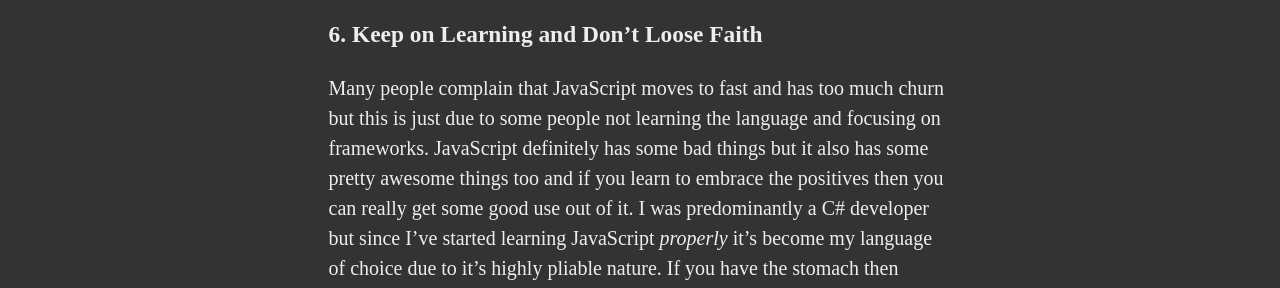
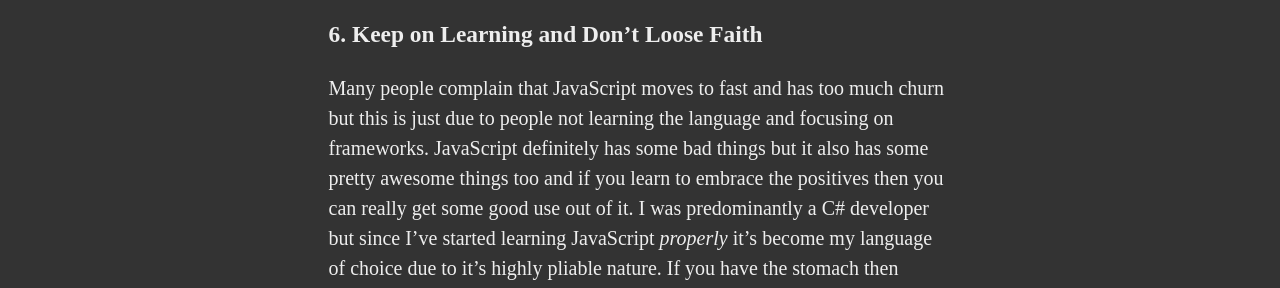
Before and after one commit to RobBollons/robbollons.github.io, a Jekyll site: the page built from _posts/2016-01-15-making-the-most-of-the-javascript-language.md, in a window 1280 px wide and 900 px high, scrolled down 4824 px. Shown: the part 271-559 px from the top of the window. Built offline with Jekyll 4.4.1, drawn with Linux system fonts in a browser that asks for light colours; comment, search, counter and statistics services are not loaded; some of the changed text lies outside the part shown.

Commit message:
Fixed typo

```diff
--- a/_posts/2016-01-15-making-the-most-of-the-javascript-language.md
+++ b/_posts/2016-01-15-making-the-most-of-the-javascript-language.md
@@ -104,6 +104,6 @@
 It's better to throw away the blueprints and start thinking of your program in terms of data flow and objects rather than classifications. Thinking in this way can greatly improve testability, maintainability and terseness of a program.
 
 ### 6. Keep on Learning and Don't Loose Faith
-Many people complain that JavaScript moves to fast and has too much churn but this is just due to some people not learning the language and focusing on frameworks. JavaScript definitely has some bad things but it also has some pretty awesome things too and if you learn to embrace the positives then you can really get some good use out of it. I was predominantly a C# developer but since I've started learning JavaScript *properly* it's become my language of choice due to it's highly pliable nature. If you have the stomach then JavaScript is a great entry language into the world of functional programming, particularly when used with ReactJS. I honestly can't recommend functional programming with JavaScript enough.
+Many people complain that JavaScript moves to fast and has too much churn but this is just due to people not learning the language and focusing on frameworks. JavaScript definitely has some bad things but it also has some pretty awesome things too and if you learn to embrace the positives then you can really get some good use out of it. I was predominantly a C# developer but since I've started learning JavaScript *properly* it's become my language of choice due to it's highly pliable nature. If you have the stomach then JavaScript is a great entry language into the world of functional programming, particularly when used with ReactJS. I honestly can't recommend functional programming with JavaScript enough.
 
 I hope this article helps spread the gospel of good JavaScript and equally I hope that from JavaScripts success that other languages will look to it for inspiration and not just stick to the status quo.
```
Also changed, not shown: other parts of _posts/2016-01-15-making-the-most-of-the-javascript-language.md (+2 -2 lines).
